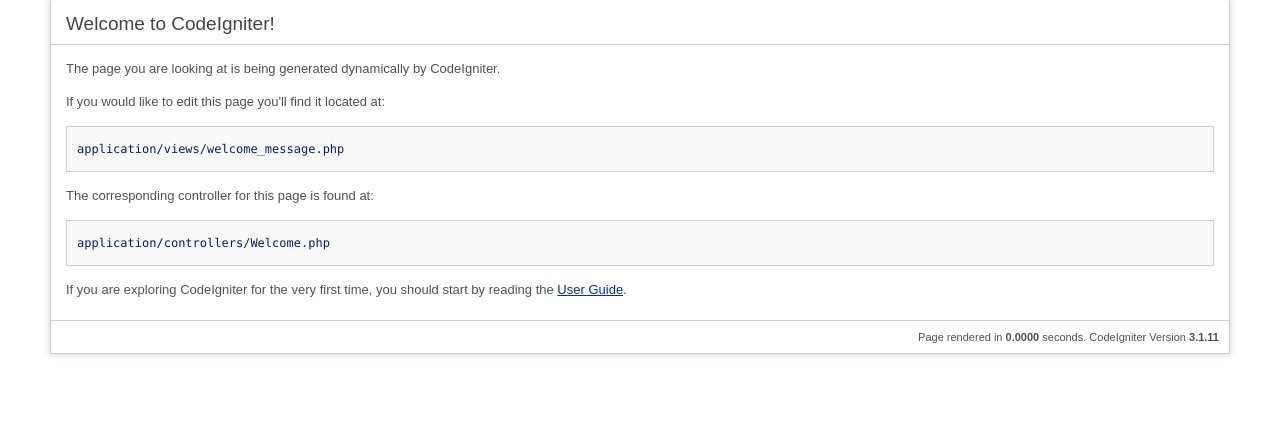
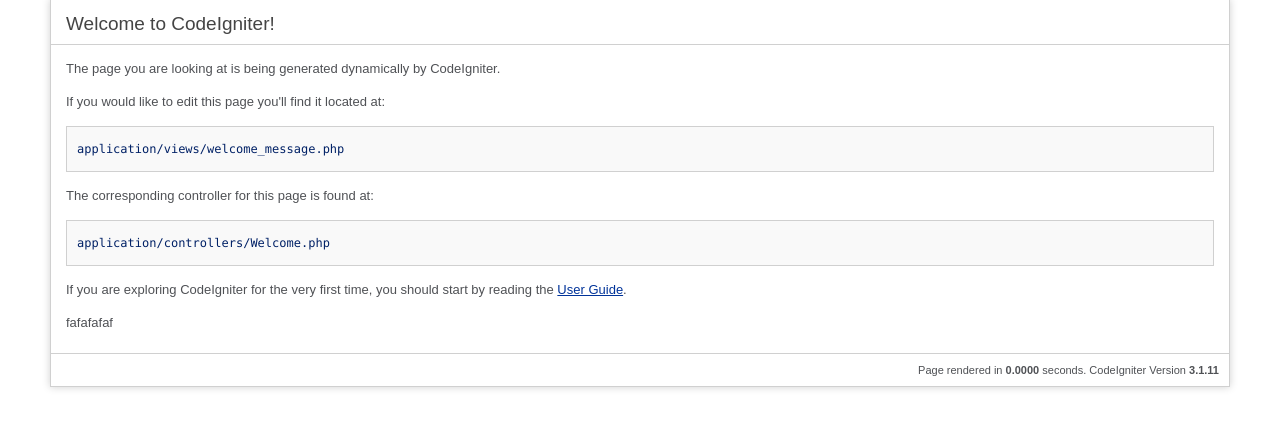
Before and after one commit to mpampamdev/m-code, a CodeIgniter app: page /ci-lte-generator/ in a window 1280 px wide. Shown: the part 41-470 px from the top of the page. Run offline with CodeIgniter, Linux system fonts and the light colour scheme; some libraries are stand-ins or nearby versions.

Commit message:
Update welcome_message.php

```diff
--- a/application/views/welcome_message.php
+++ b/application/views/welcome_message.php
@@ -80,6 +80,8 @@
 		<code>application/controllers/Welcome.php</code>
 
 		<p>If you are exploring CodeIgniter for the very first time, you should start by reading the <a href="user_guide/">User Guide</a>.</p>
+
+		fafafafaf
 	</div>
 
 	<p class="footer">Page rendered in <strong>{elapsed_time}</strong> seconds. <?php echo  (ENVIRONMENT === 'development') ?  'CodeIgniter Version <strong>' . CI_VERSION . '</strong>' : '' ?></p>
```
